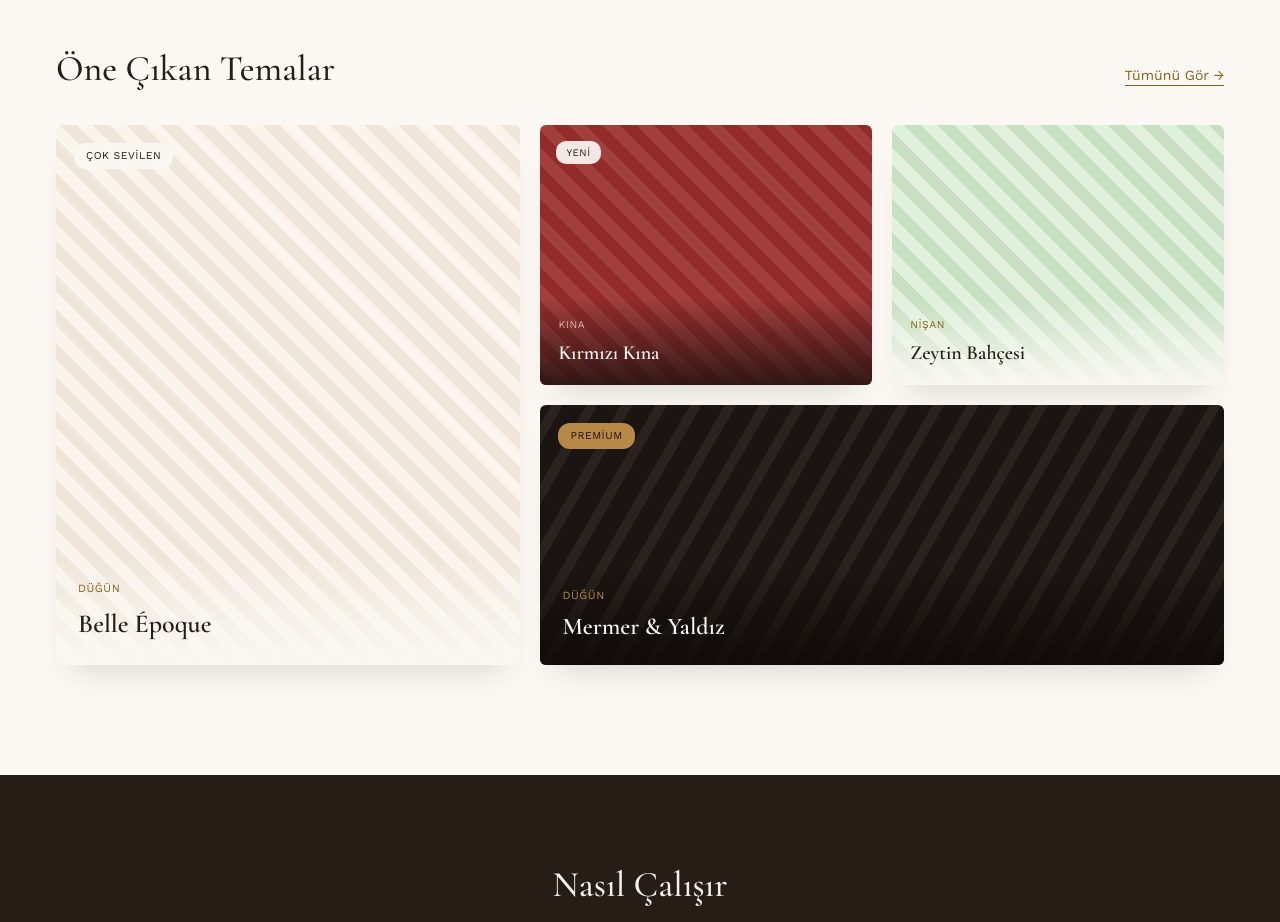
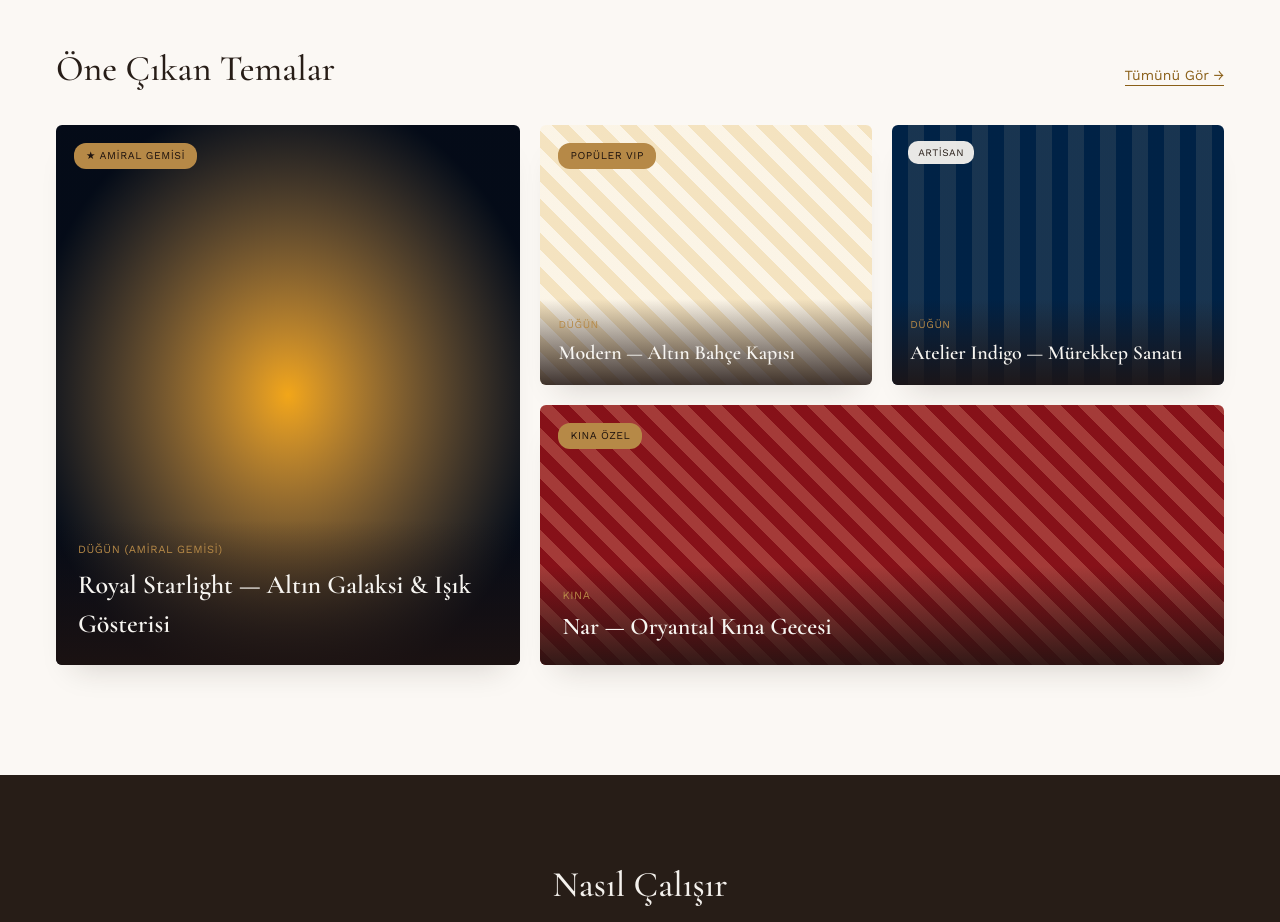
Before and after one commit to meeertx/moda-davetiye, a Next.js app: page / in a window 1280 px wide. Shown: the part 940-1862 px from the top of the page. Built offline with nearby package versions, Linux system fonts and the light colour scheme; no server answers.

Commit message:
feat(pages): update home page and design detail page layouts

```diff
--- a/src/app/page.tsx
+++ b/src/app/page.tsx
@@ -8,19 +8,29 @@
 /** Öne çıkan temalar bento ızgarası — slug'lar tema kataloğundan çözülür. */
 const FEATURED = [
   {
-    slug: "belle-epoque",
+    slug: "royal-starlight",
     span: "row-span-2",
-    badge: "Çok Sevilen",
-    badgeTone: "light" as const,
+    badge: "★ AMİRAL GEMİSİ",
+    badgeTone: "gold" as const,
     titleSize: "text-[26px]",
     labelSize: "text-[11px]",
     pad: "p-[22px]",
-    dark: false,
+    dark: true,
   },
   {
-    slug: "kirmizi-kina",
+    slug: "altin-bahce-kapisi",
     span: "",
-    badge: "Yeni",
+    badge: "Popüler VIP",
+    badgeTone: "gold" as const,
+    titleSize: "text-xl",
+    labelSize: "text-[10.5px]",
+    pad: "p-[18px]",
+    dark: true,
+  },
+  {
+    slug: "atelier-indigo",
+    span: "",
+    badge: "Artisan",
     badgeTone: "light" as const,
     titleSize: "text-xl",
     labelSize: "text-[10.5px]",
@@ -28,19 +38,9 @@
     dark: true,
   },
   {
-    slug: "zeytin-bahcesi",
-    span: "",
-    badge: null,
-    badgeTone: "light" as const,
-    titleSize: "text-xl",
-    labelSize: "text-[10.5px]",
-    pad: "p-[18px]",
-    dark: false,
-  },
-  {
-    slug: "mermer-yaldiz",
+    slug: "nar-oryantal-kina",
     span: "col-span-2",
-    badge: "Premium",
+    badge: "Kına Özel",
     badgeTone: "gold" as const,
     titleSize: "text-2xl",
     labelSize: "text-[11px]",
--- a/src/app/tasarimlar/[slug]/page.tsx
+++ b/src/app/tasarimlar/[slug]/page.tsx
@@ -1,9 +1,12 @@
+import Link from "next/link";
 import { notFound } from "next/navigation";
 import type { Metadata } from "next";
 import SiteShell from "@/components/site/SiteShell";
 import Breadcrumb from "@/components/marketing/Breadcrumb";
 import { ButtonLink } from "@/components/ui/Button";
 import { THEMES, getTheme } from "@/data/themes";
+
+import VisualCover from "@/components/marketing/VisualCover";
 
 export function generateStaticParams() {
   return THEMES.map((t) => ({ slug: t.slug }));
@@ -40,17 +43,20 @@
           ]}
         />
 
-        <div className="grid grid-cols-[420px_1fr] gap-16 mt-8">
-          <div className="relative">
-            <div
-              className="w-full aspect-[4/5] rounded-md flex items-center justify-center text-[oklch(45%_0.02_60)] text-[11px] uppercase"
-              style={{ background: theme.stripe }}
+        <div className="grid grid-cols-1 md:grid-cols-[420px_1fr] gap-16 mt-8">
+          <div className="relative group rounded-xl overflow-hidden shadow-2xl border border-amber-400/40">
+            <VisualCover theme={theme} />
+            <Link
+              href={`/davetiye/${theme.slug}`}
+              className="absolute inset-0 bg-black/40 backdrop-blur-xs flex flex-col items-center justify-center text-white opacity-0 group-hover:opacity-100 transition-opacity duration-300"
             >
-              canlı önizleme videosu
-            </div>
-            <div className="absolute top-4 left-4 w-11 h-11 rounded-full bg-cream/90 flex items-center justify-center text-sm">
-              ▶
-            </div>
+              <div className="w-16 h-16 rounded-full bg-amber-400 text-black flex items-center justify-center text-2xl shadow-xl transform group-hover:scale-110 transition-transform">
+                ▶
+              </div>
+              <span className="mt-3 text-xs uppercase tracking-widest font-semibold text-amber-200">
+                Canlı İnteraktif Demoyu Aç
+              </span>
+            </Link>
           </div>
 
           <div>
```
